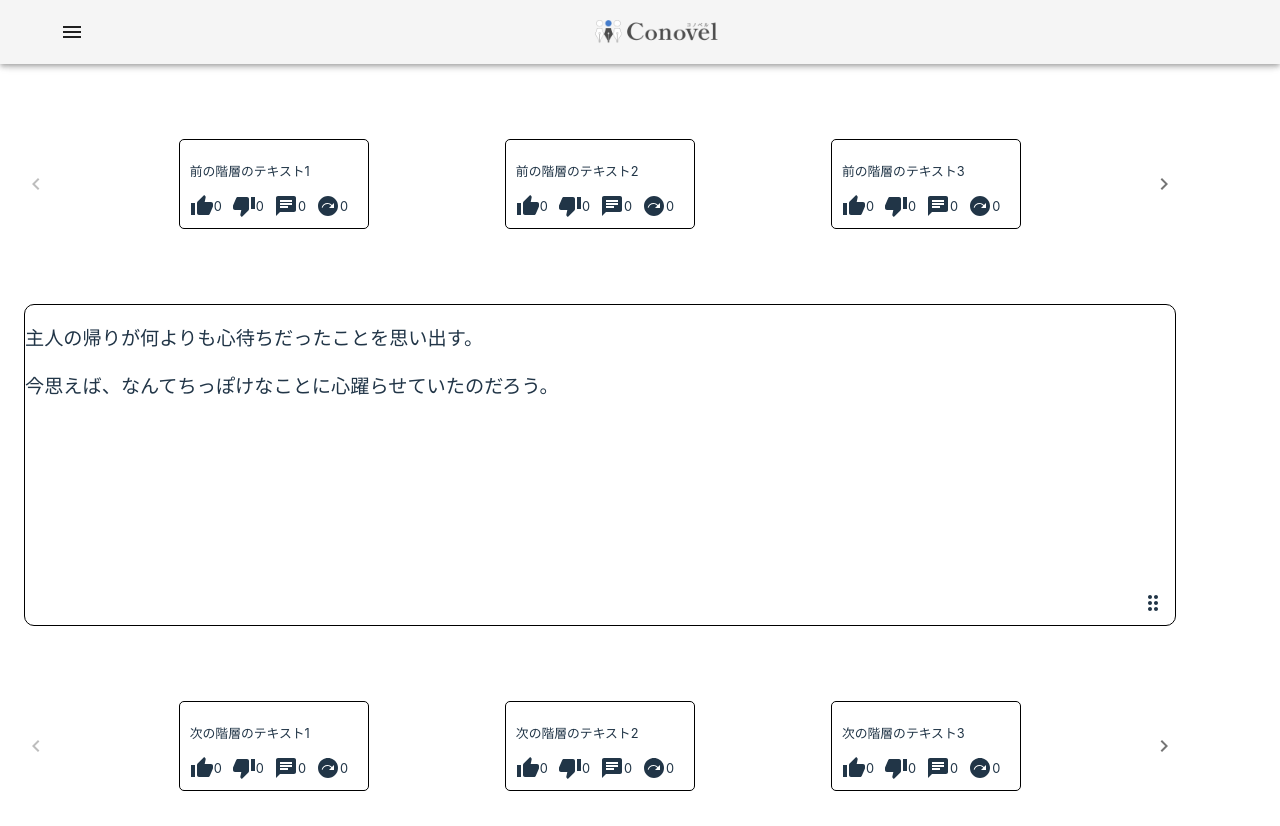
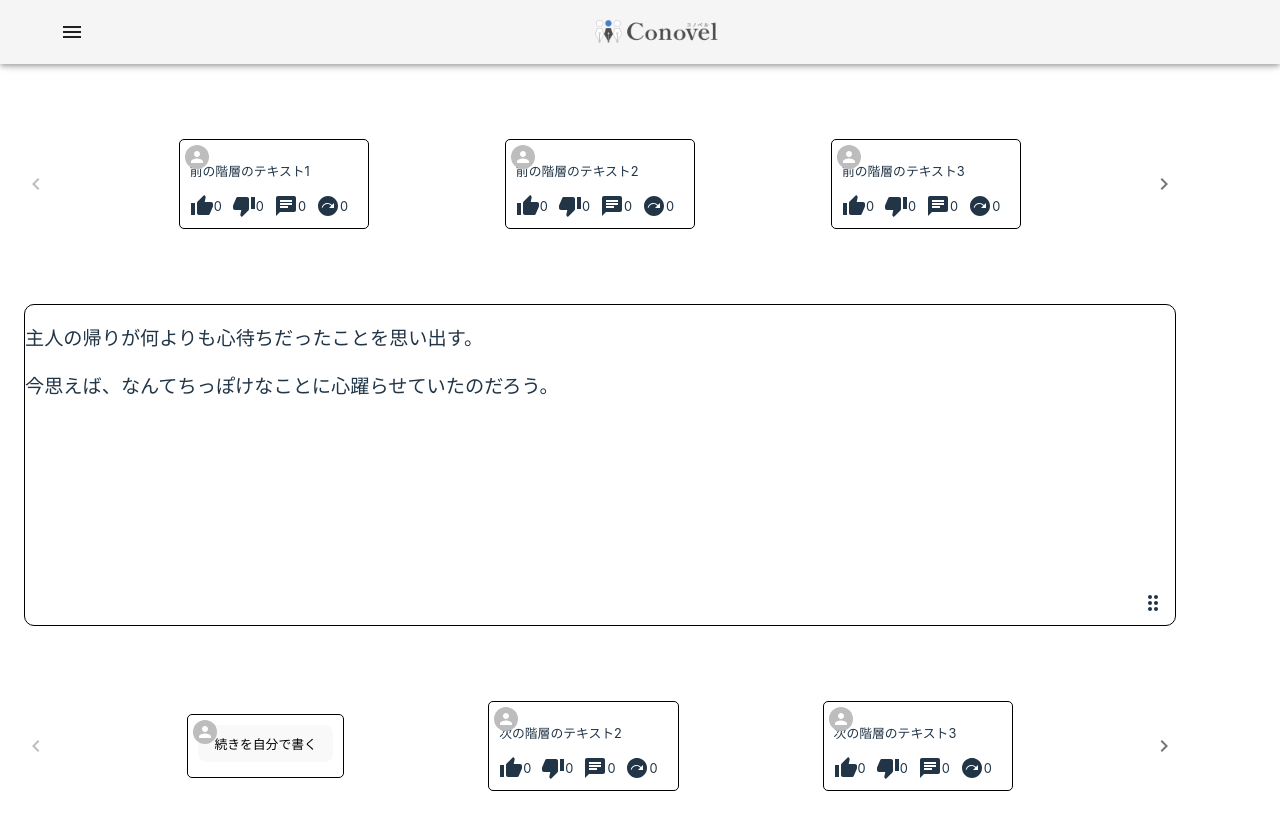
Before and after one commit to Conovel/frontend, a React (Vite) app: page / in a window 1280 px wide. Built offline with nearby package versions, Linux system fonts and the light colour scheme; the HTML template or start-up script is replaced by a standard one.

Commit message:
wip; アバターアイコン付けた

```diff
--- a/src/components/novelview/Next.tsx
+++ b/src/components/novelview/Next.tsx
@@ -1,40 +1,11 @@
 import React from 'react';
-import { Box } from '@mui/material';
+import { Avatar, Box } from '@mui/material';
 import KeyboardArrowLeftIcon from '@mui/icons-material/KeyboardArrowLeft';
 import KeyboardArrowRightIcon from '@mui/icons-material/KeyboardArrowRight';
 import ThumbUpIcon from '@mui/icons-material/ThumbUp';
 import ThumbDownIcon from '@mui/icons-material/ThumbDown';
 import ChatIcon from '@mui/icons-material/Chat';
 import NextPlanIcon from '@mui/icons-material/NextPlan';
-
-const styles = {
-  panel: {
-    backgroundColor: '#fff',
-    display: 'flex',
-    justifyContent: 'space-between',
-    margin: '5vh 0',
-    height: '20vh',
-    alignItems: 'center',
-    zIndex: 2,
-  },
-  textWrapper: {
-    fontSize: '0.8rem',
-    border: '1px solid #000',
-    padding: '10px',
-    borderRadius: '5px',
-    margin: '0 5px',
-  },
-  iconContainer: {
-    display: 'flex',
-    justifyContent: 'space-between',
-    marginTop: '5px',
-  },
-  iconWrapper: {
-    display: 'flex',
-    alignItems: 'center',
-    marginRight: '10px',
-  },
-};
 
 interface NextProps {
   startIndex: number;
@@ -74,53 +45,118 @@ const Next: React.FC<NextProps> = ({
   };
 
   return (
-    <Box style={styles.panel}>
+    <Box
+      sx={{
+        backgroundColor: '#fff',
+        display: 'flex',
+        justifyContent: 'space-between',
+        margin: '5vh 0',
+        height: '20vh',
+        alignItems: 'center',
+        zIndex: 2,
+      }}
+    >
       <KeyboardArrowLeftIcon
         onClick={() => handleScroll('prev')}
-        style={{ cursor: startIndex === 0 ? 'not-allowed' : 'pointer' }}
+        sx={{ cursor: startIndex === 0 ? 'not-allowed' : 'pointer' }}
         color={startIndex === 0 ? 'disabled' : 'action'}
       />
       {Array.from({ length: visibleTextCount }, (_, index) => {
         const textIndex = startIndex + index;
         return textIndex < textCount ? (
-          <Box key={textIndex} style={styles.textWrapper}>
+          <Box
+            key={textIndex}
+            sx={{
+              fontSize: '0.8rem',
+              border: '1px solid #000',
+              padding: '10px',
+              borderRadius: '5px',
+              margin: '0 5px',
+              position: 'relative',
+            }}
+          >
+            {index === 0 ? (
+              <button
+                onClick={() => {
+                  /* ここにボタンの処理を追加 */
+                }}
+              >
+                続きを自分で書く
+              </button>
+            ) : (
               <p>次の階層のテキスト{textIndex + 1}</p>
-            <Box style={styles.iconContainer}>
+            )}
             <Box
-                style={styles.iconWrapper}
+              sx={{
+                position: 'absolute',
+                top: '5px',
+                left: '5px',
+              }}
+            >
+              <Avatar sx={{ width: 24, height: 24 }} />
+            </Box>
+            <Box
+              sx={{
+                display: 'flex',
+                justifyContent: 'space-between',
+                marginTop: '5px',
+              }}
+            >
+              {index !== 0 && (
+                <>
+                  <Box
+                    sx={{
+                      display: 'flex',
+                      alignItems: 'center',
+                      marginRight: '10px',
+                    }}
                     onClick={() => setThumbUpCount(thumbUpCount + 1)}
                   >
                     <ThumbUpIcon />
                     <span>{thumbUpCount}</span>
                   </Box>
                   <Box
-                style={styles.iconWrapper}
+                    sx={{
+                      display: 'flex',
+                      alignItems: 'center',
+                      marginRight: '10px',
+                    }}
                     onClick={() => setThumbDownCount(thumbDownCount + 1)}
                   >
                     <ThumbDownIcon />
                     <span>{thumbDownCount}</span>
                   </Box>
                   <Box
-                style={styles.iconWrapper}
+                    sx={{
+                      display: 'flex',
+                      alignItems: 'center',
+                      marginRight: '10px',
+                    }}
                     onClick={() => setCommentCount(commentCount + 1)}
                   >
                     <ChatIcon />
                     <span>{commentCount}</span>
                   </Box>
                   <Box
-                style={styles.iconWrapper}
+                    sx={{
+                      display: 'flex',
+                      alignItems: 'center',
+                      marginRight: '10px',
+                    }}
                     onClick={() => setNextPlanCount(nextPlanCount + 1)}
                   >
                     <NextPlanIcon />
                     <span>{nextPlanCount}</span>
                   </Box>
+                </>
+              )}
             </Box>
           </Box>
         ) : null;
       })}
       <KeyboardArrowRightIcon
         onClick={() => handleScroll('next')}
-        style={{
+        sx={{
           cursor:
             startIndex + visibleTextCount >= textCount
               ? 'not-allowed'
--- a/src/components/novelview/Prev.tsx
+++ b/src/components/novelview/Prev.tsx
@@ -1,40 +1,11 @@
 import React from 'react';
-import { Box } from '@mui/material';
+import { Avatar, Box } from '@mui/material';
 import KeyboardArrowLeftIcon from '@mui/icons-material/KeyboardArrowLeft';
 import KeyboardArrowRightIcon from '@mui/icons-material/KeyboardArrowRight';
 import ThumbUpIcon from '@mui/icons-material/ThumbUp';
 import ThumbDownIcon from '@mui/icons-material/ThumbDown';
 import ChatIcon from '@mui/icons-material/Chat';
 import NextPlanIcon from '@mui/icons-material/NextPlan';
-
-const styles = {
-  panel: {
-    backgroundColor: '#fff',
-    display: 'flex',
-    justifyContent: 'space-between',
-    margin: '5vh 0',
-    height: '20vh',
-    alignItems: 'center',
-    zIndex: 2,
-  },
-  textWrapper: {
-    fontSize: '0.8rem',
-    border: '1px solid #000',
-    padding: '10px',
-    borderRadius: '5px',
-    margin: '0 5px',
-  },
-  iconContainer: {
-    display: 'flex',
-    justifyContent: 'space-between',
-    marginTop: '5px',
-  },
-  iconWrapper: {
-    display: 'flex',
-    alignItems: 'center',
-    marginRight: '10px',
-  },
-};
 
 interface PrevProps {
   startIndex: number;
@@ -74,41 +45,92 @@ const Prev: React.FC<PrevProps> = ({
   };
 
   return (
-    <Box style={styles.panel}>
+    <Box
+      sx={{
+        backgroundColor: '#fff',
+        display: 'flex',
+        justifyContent: 'space-between',
+        margin: '5vh 0',
+        height: '20vh',
+        alignItems: 'center',
+        zIndex: 2,
+      }}
+    >
       <KeyboardArrowLeftIcon
         onClick={() => handleScroll('prev')}
-        style={{ cursor: startIndex === 0 ? 'not-allowed' : 'pointer' }}
+        sx={{ cursor: startIndex === 0 ? 'not-allowed' : 'pointer' }}
         color={startIndex === 0 ? 'disabled' : 'action'}
       />
       {Array.from({ length: visibleTextCount }, (_, index) => {
         const textIndex = startIndex + index;
         return textIndex < textCount ? (
-          <Box key={textIndex} style={styles.textWrapper}>
+          <Box
+            key={textIndex}
+            sx={{
+              fontSize: '0.8rem',
+              border: '1px solid #000',
+              padding: '10px',
+              borderRadius: '5px',
+              margin: '0 5px',
+              position: 'relative',
+            }}
+          >
+            <Box
+              sx={{
+                position: 'absolute',
+                top: '5px',
+                left: '5px',
+              }}
+            >
+              <Avatar sx={{ width: 24, height: 24 }} />
+            </Box>
             <p>前の階層のテキスト{textIndex + 1}</p>
-            <Box style={styles.iconContainer}>
+            <Box
+              sx={{
+                display: 'flex',
+                justifyContent: 'space-between',
+                marginTop: '5px',
+              }}
+            >
               <Box
-                style={styles.iconWrapper}
+                sx={{
+                  display: 'flex',
+                  alignItems: 'center',
+                  marginRight: '10px',
+                }}
                 onClick={() => setThumbUpCount(thumbUpCount + 1)}
               >
                 <ThumbUpIcon />
                 <span>{thumbUpCount}</span>
               </Box>
               <Box
-                style={styles.iconWrapper}
+                sx={{
+                  display: 'flex',
+                  alignItems: 'center',
+                  marginRight: '10px',
+                }}
                 onClick={() => setThumbDownCount(thumbDownCount + 1)}
               >
                 <ThumbDownIcon />
                 <span>{thumbDownCount}</span>
               </Box>
               <Box
-                style={styles.iconWrapper}
+                sx={{
+                  display: 'flex',
+                  alignItems: 'center',
+                  marginRight: '10px',
+                }}
                 onClick={() => setCommentCount(commentCount + 1)}
               >
                 <ChatIcon />
                 <span>{commentCount}</span>
               </Box>
               <Box
-                style={styles.iconWrapper}
+                sx={{
+                  display: 'flex',
+                  alignItems: 'center',
+                  marginRight: '10px',
+                }}
                 onClick={() => setNextPlanCount(nextPlanCount + 1)}
               >
                 <NextPlanIcon />
@@ -120,7 +142,7 @@ const Prev: React.FC<PrevProps> = ({
       })}
       <KeyboardArrowRightIcon
         onClick={() => handleScroll('next')}
-        style={{
+        sx={{
           cursor:
             startIndex + visibleTextCount >= textCount
               ? 'not-allowed'
--- a/src/features/NovelView/NovelViewPresentation.tsx
+++ b/src/features/NovelView/NovelViewPresentation.tsx
@@ -37,82 +37,6 @@ interface NovelViewPresentationProps {
   nextPanel: Panel;
 }
 
-const styles: { [key: string]: React.CSSProperties } = {
-  contentWrapper: {
-    display: 'flex',
-    justifyContent: 'space-between',
-    width: '100%',
-    zIndex: 2,
-  },
-  icon: {
-    fontSize: '18px',
-  },
-  verticalLine: {
-    position: 'absolute',
-    bottom: '10vh',
-    left: '50%',
-    width: '1px',
-    backgroundColor: '#000',
-    zIndex: 1,
-  },
-  mainPanel: {
-    backgroundColor: '#fff',
-    position: 'relative',
-    textAlign: 'left',
-    border: '1px solid #000',
-    borderRadius: '10px',
-    margin: '5vh 0',
-    height: '40vh',
-    alignItems: 'center',
-    fontSize: '1.2rem',
-    zIndex: 2,
-  },
-
-  panelItem: {
-    flex: 1,
-    textAlign: 'center',
-  },
-  buttonWrapper: {
-    flex: 1,
-    display: 'flex',
-    justifyContent: 'center',
-  },
-  button: {
-    width: '90%',
-    padding: '5px 10px',
-    backgroundColor: '#000',
-    color: '#fff',
-    border: 'none',
-    borderRadius: '5px',
-    textAlign: 'left',
-  },
-  footerReactions: {
-    display: 'flex',
-    alignItems: 'center',
-  },
-  commentCount: {
-    display: 'flex',
-    alignItems: 'center',
-  },
-  textWrapper: {
-    fontSize: '0.8rem',
-    border: '1px solid #000',
-    padding: '10px',
-    borderRadius: '5px',
-    margin: '0 5px',
-  },
-  iconContainer: {
-    display: 'flex',
-    justifyContent: 'space-between',
-    marginTop: '5px',
-  },
-  iconWrapper: {
-    display: 'flex',
-    alignItems: 'center',
-    marginRight: '10px',
-  },
-};
-
 export const NovelViewPresentation: React.FC<NovelViewPresentationProps> = ({
   posts,
   mainPanels,
@@ -137,17 +61,43 @@ export const NovelViewPresentation: React.FC<NovelViewPresentationProps> = ({
     <Container sx={{ position: 'relative', top: '8vh', alignItems: 'center' }}>
       <Box sx={{ display: 'flex', flexWrap: 'wrap', width: '100vw' }}>
         {posts.map((post) => (
-          <Box key={post.id}>
-            <Box style={styles.postBox}>
+          <Box
+            key={post.id}
+            sx={{
+              backgroundColor: '#fff',
+              border: '1px solid #000',
+              borderRadius: '10px',
+              padding: '10px',
+              margin: '5vh 0',
+              width: '100%',
+              zIndex: 2,
+            }}
+          >
             <p>{post.text}</p>
             <p>{post.main_copy}</p>
-              <Box style={styles.iconWrapper}>
-                <Box style={styles.reactionWrapper}>
-                  <FaThumbsUp style={styles.icon} />
+            <Box
+              sx={{
+                display: 'flex',
+                justifyContent: 'space-between',
+                marginTop: '5px',
+              }}
+            >
+              <Box
+                sx={{
+                  display: 'flex',
+                  alignItems: 'center',
+                }}
+              >
+                <FaThumbsUp style={{ fontSize: '18px' }} />
                 <span>{post.likes}</span>
               </Box>
-                <Box style={styles.reactionWrapper}>
-                  <ChatIcon style={styles.icon} />
+              <Box
+                sx={{
+                  display: 'flex',
+                  alignItems: 'center',
+                }}
+              >
+                <ChatIcon style={{ fontSize: '18px' }} />
                 <span>{post.comments}</span>
               </Box>
             </Box>
@@ -156,10 +106,18 @@ export const NovelViewPresentation: React.FC<NovelViewPresentationProps> = ({
             <p>読者数: {post.reader_count}</p>
             <p>あらすじ: {post.overview}</p>
           </Box>
-          </Box>
         ))}
       </Box>
-      <Box style={styles.verticalLine}></Box>
+      <Box
+        sx={{
+          position: 'absolute',
+          bottom: '10vh',
+          left: '50%',
+          width: '1px',
+          backgroundColor: '#000',
+          zIndex: 1,
+        }}
+      ></Box>
 
       <Prev
         startIndex={startIndexPrev}
@@ -177,7 +135,21 @@ export const NovelViewPresentation: React.FC<NovelViewPresentationProps> = ({
       />
 
       {mainPanels.map((panel) => (
-        <Box key={panel.id} style={styles.mainPanel}>
+        <Box
+          key={panel.id}
+          sx={{
+            backgroundColor: '#fff',
+            position: 'relative',
+            textAlign: 'left',
+            border: '1px solid #000',
+            borderRadius: '10px',
+            margin: '5vh 0',
+            height: '40vh',
+            alignItems: 'center',
+            fontSize: '1.2rem',
+            zIndex: 2,
+          }}
+        >
           <p>{panel.text1}</p>
           <p>{panel.text2}</p>
           <DragIndicatorIcon
```
Lines whose indentation alone changed are shown as unchanged.
